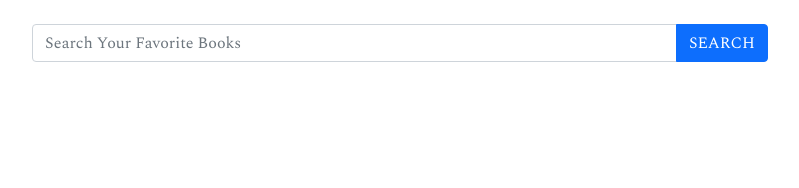
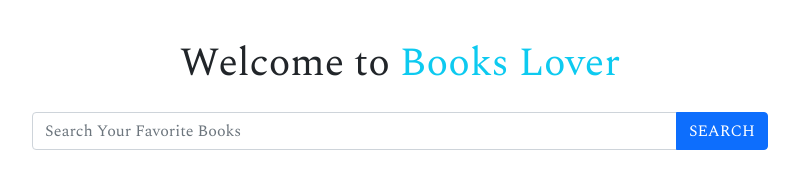
Before and after one commit to rubelsarker0/book-archive, a plain HTML site: page index.html in a window 1280 px wide. Shown: the whole page, without its empty margins (240-1039 px from the left). Drawn offline with nearby package versions, Linux system fonts and the light colour scheme.

Commit message:
added-title

```diff
--- a/index.html
+++ b/index.html
@@ -19,6 +19,7 @@
     <!-- Header part start  -->
     <header class="pt-4">
         <div class="container">
+            <h1 class="text-center py-3">Welcome to <span class="text-info">Books Lover</span></h1>
             <div class="row">
                 <div class="col-8 mx-auto">
                     <div class="input-group mb-3">
```
